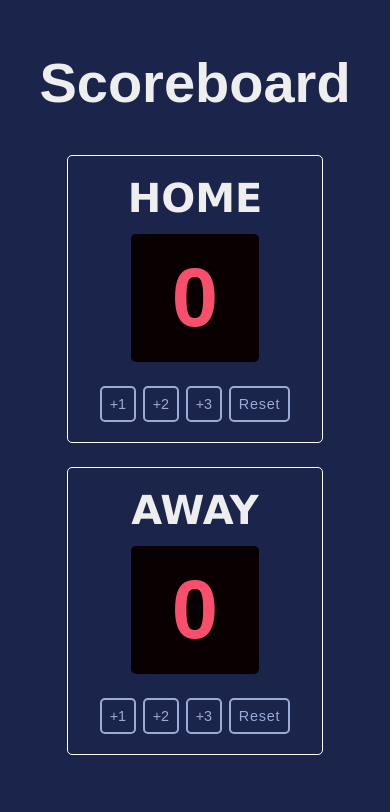
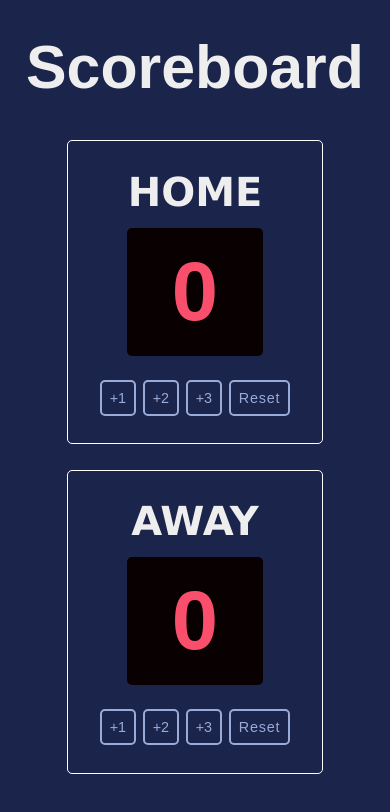
Before and after one commit to abiek12/Basketball-Scoreboard, a plain HTML site: page index.html in a window 390 px wide. Drawn offline with Linux system fonts and the light colour scheme.

Commit message:
Updated media queries

```diff
--- a/styles/style.css
+++ b/styles/style.css
@@ -120,19 +120,20 @@ button:active {
 @media screen and (max-width: 668px) {
   .scoreboard {
     flex-direction: column;
-    padding: 2.5em 0;
+    padding: 2.4em 0;
+    gap: 1.6em;
   }
   .container > h2 {
-    font-size: 3.5rem;
+    font-size: 3.8rem;
   }
   .guest,
   .home {
     width: 16em;
-    height: 18em;
+    height: 19em;
   }
   .home-display,
   .away-display {
-    width: 8em;
+    width: 8.5em;
     height: 8em;
     margin: 0.8em auto 1.5em auto;
   }
```
